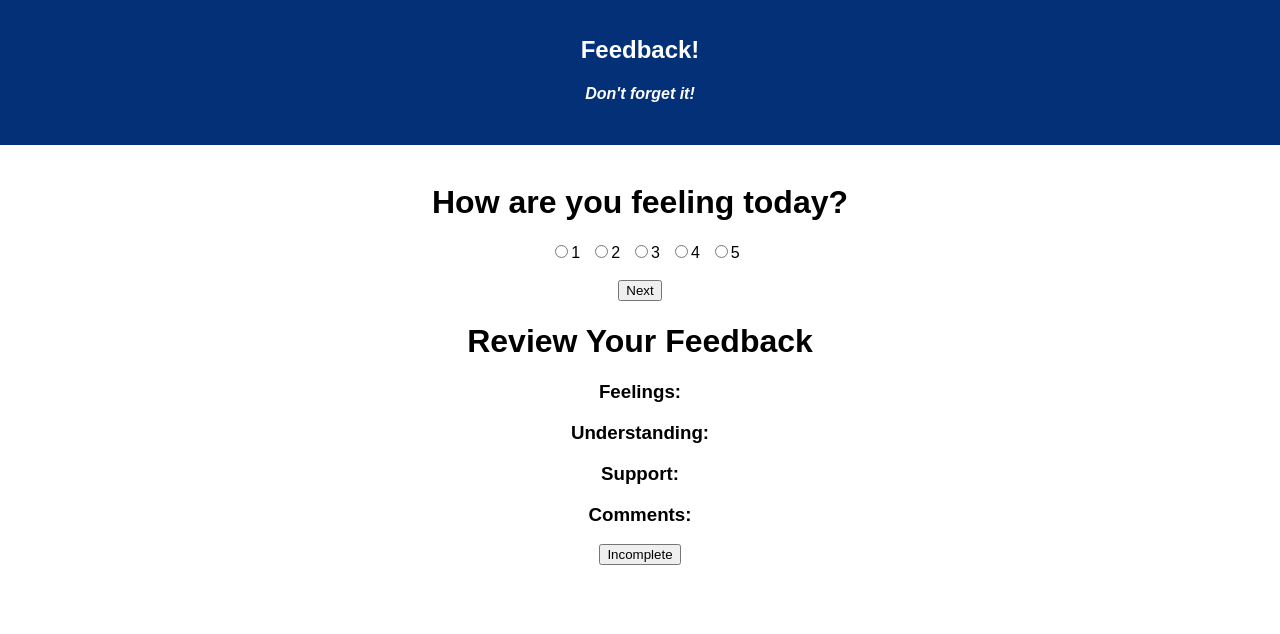
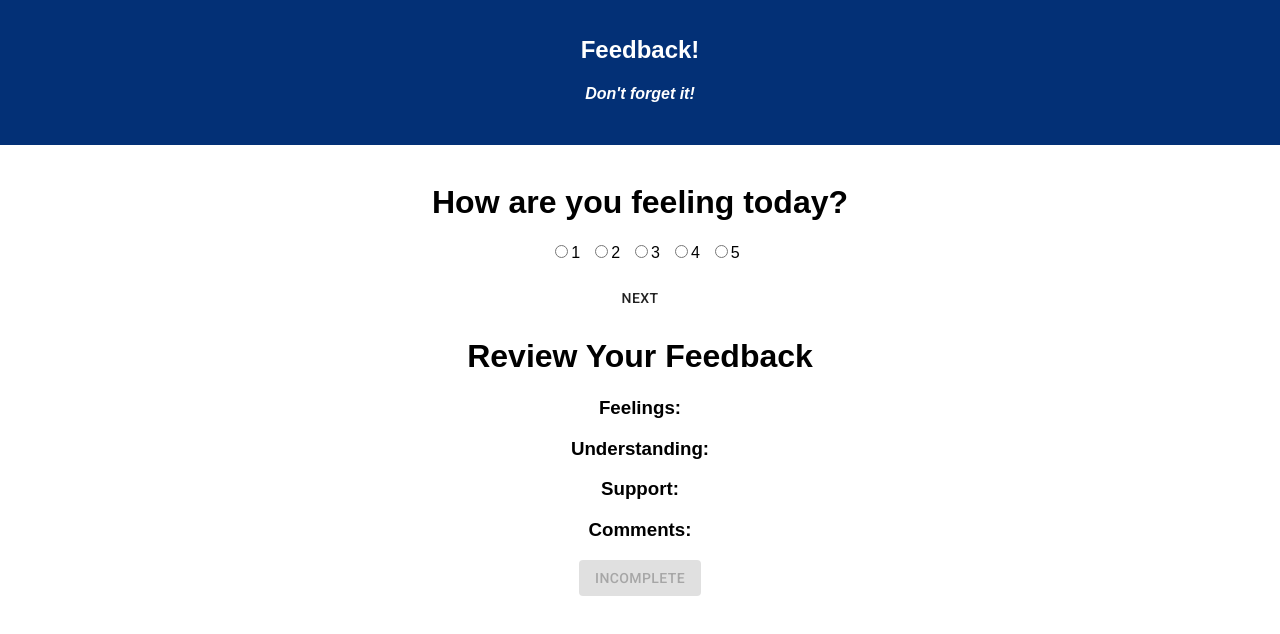
Before and after one commit to mitchjolson/redux-feedback-loop, a React (Create React App) app: page / in a window 1280 px wide. Shown: the top 634 px of the page. Built offline with nearby package versions, Linux system fonts and the light colour scheme.

Commit message:
added material ui styling to review buttons

```diff
--- a/package.json
+++ b/package.json
@@ -4,6 +4,7 @@
   "private": true,
   "proxy": "http://localhost:5000",
   "dependencies": {
+    "@material-ui/core": "^4.2.1",
     "axios": "^0.17.1",
     "pg": "^7.4.1",
     "react": "^16.8.6",
--- a/public/index.html
+++ b/public/index.html
@@ -4,6 +4,7 @@
     <meta charset="utf-8">
     <meta name="viewport" content="width=device-width, initial-scale=1, shrink-to-fit=no">
     <meta name="theme-color" content="#000000">
+    <link rel="stylesheet" href="https://fonts.googleapis.com/css?family=Roboto:300,400,500">
     <!--
       manifest.json provides metadata used when your web app is added to the
       homescreen on Android. See https://developers.google.com/web/fundamentals/engage-and-retain/web-app-manifest/
--- a/src/components/Admin/Admin.js
+++ b/src/components/Admin/Admin.js
@@ -15,7 +15,7 @@ class Admin extends Component {
   render() {
     return (
       <>
-        <h1>Admin</h1>
+        <h1>Admin (under construction)</h1>
         <button onClick={this.getFeedback}>Get Feedback</button>
 
       </>
--- a/src/components/App/App.js
+++ b/src/components/App/App.js
@@ -9,7 +9,6 @@ import Thanks from '../Thanks/Thanks';
 import Review from '../Review/Review';
 import Admin from '../Admin/Admin';
 import { HashRouter as Router, Route } from 'react-router-dom';
-
 
 class App extends Component {
 
--- a/src/components/Comment/Comment.js
+++ b/src/components/Comment/Comment.js
@@ -2,6 +2,18 @@ import React, { Component } from 'react';
 import { connect } from 'react-redux';
 import Review from '../Review/Review';
 
+import Button from '@material-ui/core/Button';
+import { withStyles } from '@material-ui/core/styles';
+
+const styles = theme => ({
+    button: {
+      margin: theme.spacing.unit,
+    },
+    icon: {
+      margin: theme.spacing.unit,
+      fontSize: 24,
+    },
+  });
 
 class Comment extends Component {
 
@@ -29,7 +41,7 @@ class Comment extends Component {
 
             <form onSubmit={this.handleSubmit}>
                 <input placeholder="answer" onChange={(event) => this.handleChangeFor(event)} />
-                <button type="submit">Next</button>
+                <Button type="submit">Next</Button>
             </form>
             <Review/>
             </>
@@ -41,4 +53,4 @@ const mapStateToProps = (reduxStore) => ({
     reduxStore
 })
 
-export default connect(mapStateToProps)(Comment);
+export default withStyles(styles)(connect(mapStateToProps)(Comment));
--- a/src/components/Feel/Feel.js
+++ b/src/components/Feel/Feel.js
@@ -2,6 +2,18 @@ import React, { Component } from 'react';
 import { connect } from 'react-redux';
 import Review from '../Review/Review';
 
+import Button from '@material-ui/core/Button';
+import { withStyles } from '@material-ui/core/styles';
+
+const styles = theme => ({
+    button: {
+      margin: theme.spacing.unit,
+    },
+    icon: {
+      margin: theme.spacing.unit,
+      fontSize: 24,
+    },
+  });
 
 class Feel extends Component {
 
@@ -39,7 +51,7 @@ class Feel extends Component {
                 <input type="radio" name="feel" value="5" onChange={(event) => this.handleChangeFor(event)}/>5
                 <br />
                 <br />
-                <button type="submit">Next</button>
+                <Button type="submit">Next</Button>
             </form>
             <Review/>
             </>
@@ -51,4 +63,4 @@ const mapStateToProps = (reduxStore) => ({
     reduxStore
 })
 
-export default connect(mapStateToProps)(Feel);
+export default withStyles(styles)(connect(mapStateToProps)(Feel));
--- a/src/components/Review/Review.js
+++ b/src/components/Review/Review.js
@@ -2,6 +2,18 @@ import React, { Component } from 'react';
 import { connect } from 'react-redux';
 import Axios from 'axios';
 
+import Button from '@material-ui/core/Button';
+import { withStyles } from '@material-ui/core/styles';
+
+const styles = theme => ({
+    button: {
+      margin: theme.spacing.unit,
+    },
+    icon: {
+      margin: theme.spacing.unit,
+      fontSize: 24,
+    },
+  });
 
 class Review extends Component {
 
@@ -25,9 +37,9 @@ class Review extends Component {
 
     checkButton = (store) => {
         if((store.feel) && (store.understand) && (store.support)){
-            return <button onClick={this.handleSubmit}>Submit</button>
+            return <Button variant="contained" color="primary" className={this.props.button} onClick={this.handleSubmit}>Submit</Button>
         }
-        return <button onClick={() => alert('Please complete the feedback form')}>Incomplete</button>
+        return <Button disabled variant="contained" color="secondary" className={this.props.button}>Incomplete</Button>
     }
 
 
@@ -49,4 +61,4 @@ const mapStateToProps = (reduxStore) => ({
     reduxStore
 })
 
-export default connect(mapStateToProps)(Review);
+export default withStyles(styles)(connect(mapStateToProps)(Review));
--- a/src/components/Support/Support.js
+++ b/src/components/Support/Support.js
@@ -2,6 +2,18 @@ import React, { Component } from 'react';
 import { connect } from 'react-redux';
 import Review from '../Review/Review';
 
+import Button from '@material-ui/core/Button';
+import { withStyles } from '@material-ui/core/styles';
+
+const styles = theme => ({
+    button: {
+      margin: theme.spacing.unit,
+    },
+    icon: {
+      margin: theme.spacing.unit,
+      fontSize: 24,
+    },
+  });
 
 class Support extends Component {
 
@@ -39,7 +51,7 @@ class Support extends Component {
                 <input type="radio" name="support" value="5" onChange={(event) => this.handleChangeFor(event)}/>5
                 <br />
                 <br />
-                <button type="submit">Next</button>
+                <Button type="submit">Next</Button>
             </form>
             <Review/>
             </>
@@ -51,4 +63,4 @@ const mapStateToProps = (reduxStore) => ({
     reduxStore
 })
 
-export default connect(mapStateToProps)(Support);
+export default withStyles(styles)(connect(mapStateToProps)(Support));
--- a/src/components/Thanks/Thanks.js
+++ b/src/components/Thanks/Thanks.js
@@ -1,6 +1,18 @@
 import React, { Component } from 'react';
 import { connect } from 'react-redux';
 
+import Button from '@material-ui/core/Button';
+import { withStyles } from '@material-ui/core/styles';
+
+const styles = theme => ({
+    button: {
+      margin: theme.spacing.unit,
+    },
+    icon: {
+      margin: theme.spacing.unit,
+      fontSize: 24,
+    },
+  });
 
 class Thanks extends Component {
 
@@ -16,7 +28,7 @@ class Thanks extends Component {
         return (
             <>
             <h1>Thank You!</h1>
-            <button onClick={this.handleSubmit}>Leave New Feedback</button>
+            <Button onClick={this.handleSubmit}>Leave New Feedback</Button>
             </>
         );
     }
@@ -26,4 +38,4 @@ const mapStateToProps = (reduxStore) => ({
     reduxStore
 })
 
-export default connect(mapStateToProps)(Thanks);
+export default withStyles(styles)(connect(mapStateToProps)(Thanks));
--- a/src/components/Understand/Understand.js
+++ b/src/components/Understand/Understand.js
@@ -2,6 +2,18 @@ import React, { Component } from 'react';
 import { connect } from 'react-redux';
 import Review from '../Review/Review';
 
+import Button from '@material-ui/core/Button';
+import { withStyles } from '@material-ui/core/styles';
+
+const styles = theme => ({
+    button: {
+      margin: theme.spacing.unit,
+    },
+    icon: {
+      margin: theme.spacing.unit,
+      fontSize: 24,
+    },
+  });
 
 class Understand extends Component {
 
@@ -39,7 +51,7 @@ class Understand extends Component {
                 <input type="radio" name="understand" value="5" onChange={(event) => this.handleChangeFor(event)}/>5
                 <br />
                 <br />
-                <button type="submit">Next</button>
+                <Button type="submit">Next</Button>
             </form>
             <Review/>
             </>
@@ -51,4 +63,4 @@ const mapStateToProps = (reduxStore) => ({
     reduxStore
 })
 
-export default connect(mapStateToProps)(Understand);
+export default withStyles(styles)(connect(mapStateToProps)(Understand));
```
Also changed, not shown: 1 other file (tests, documents, lock files or other folders).
